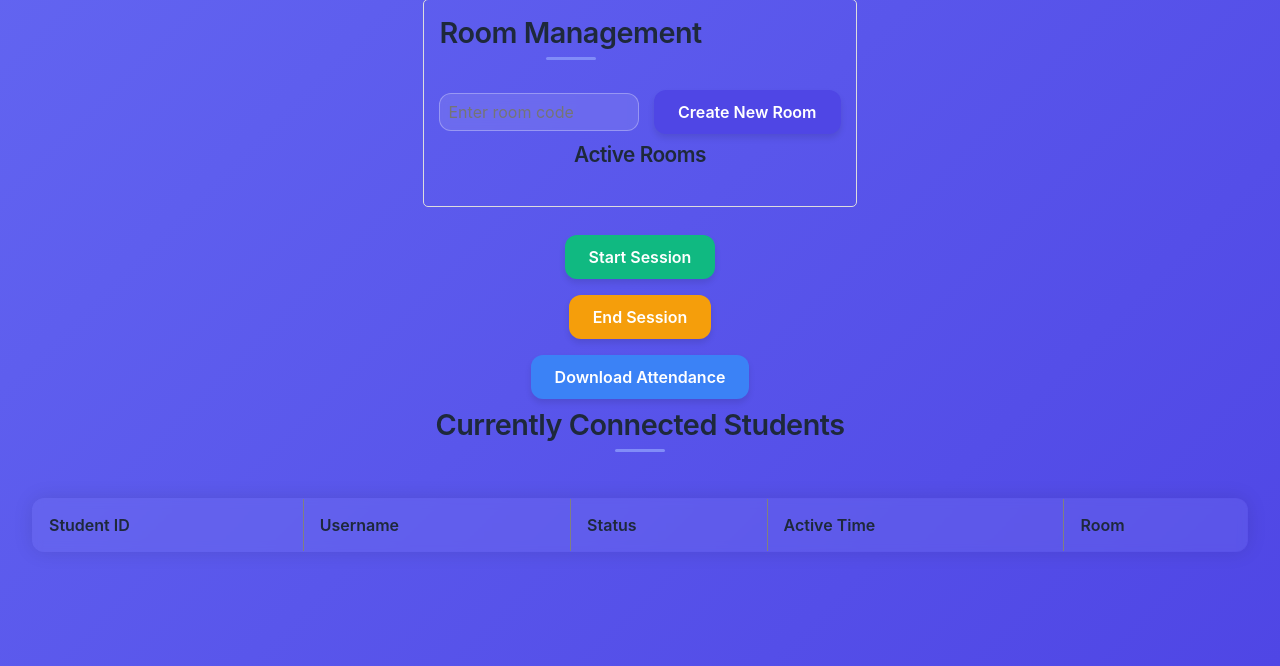
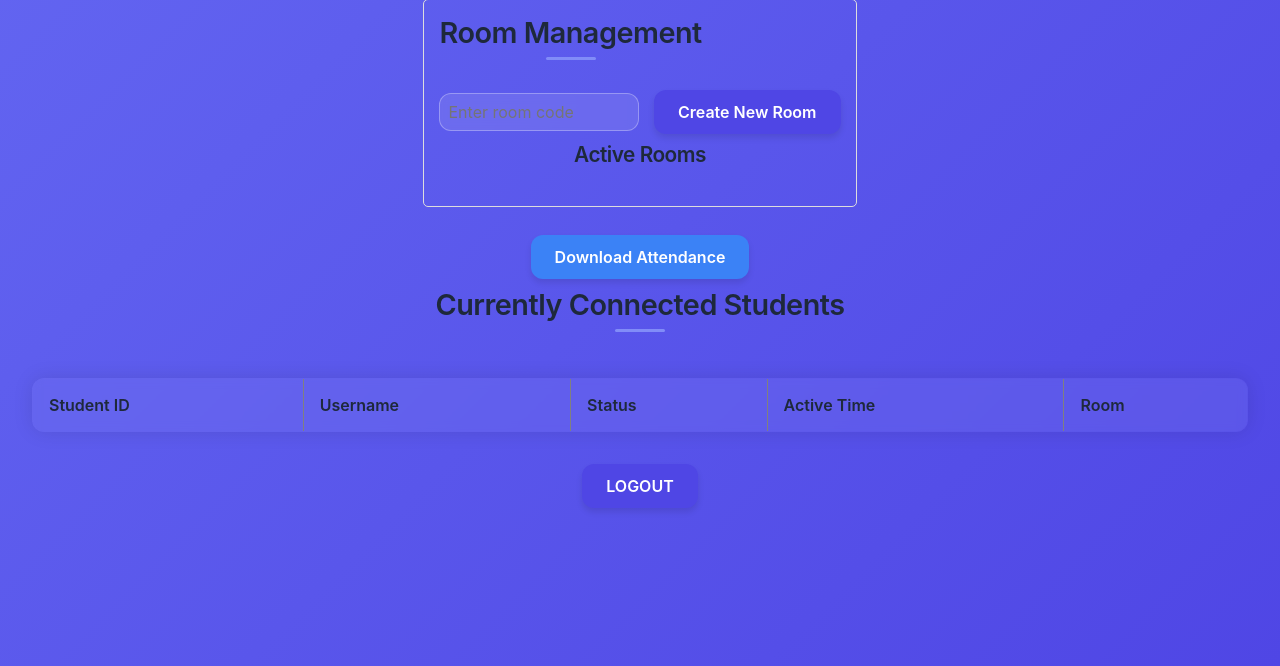
Before and after one commit to kailai-13/True_Wifi_Attendance, a Flask app: page /admin_dashboard in a window 1280 px wide. Shown: the part 134-800 px from the top of the page. Run offline with Flask 3, Linux system fonts and the light colour scheme; a user stored in the database is signed in; lists and menus that the app fills with data are empty.

Commit message:
debugged admin and student dashboard

```diff
--- a/app.py
+++ b/app.py
@@ -315,13 +315,9 @@ def close_room(room_code):
     if not room:
         return jsonify({'success': False, 'message': 'Room not found'})
 
-    # Set room as inactive
-    room.active = False
-
     # Log out all students in the room
     students_in_room = Student.query.filter_by(current_room=room_code, is_logged_in=True).all()
     for student in students_in_room:
-        # Create attendance record
         if student.login_time:
             active_duration = (datetime.now() - student.login_time).total_seconds() / 60
             attendance = AttendanceRecord(
@@ -339,6 +335,8 @@ def close_room(room_code):
         student.login_time = None
         student.last_active_time = None
 
+    # Delete the room
+    db.session.delete(room)
     db.session.commit()
 
     return jsonify({'success': True, 'message': f'Room {room_code} closed successfully'})
@@ -448,7 +446,7 @@ def student_dashboard():
     return render_template('student_dashboard.html', student=student)
 
 # Logout route
-@app.route('/logout', methods=['GET', 'POST'])
+@app.route('/logout', methods=['POST'])
 def logout():
     if 'student_id' in session:
         student_id = session.get('student_id')
@@ -474,53 +472,39 @@ def logout():
             student.last_active_time = None
             db.session.commit()
 
-        # Clear session
+        # Clear student session
         session.pop('student_id', None)
         session.pop('student_username', None)
         session.pop('current_room', None)
 
     elif 'admin_id' in session:
+        admin_id = session.get('admin_id')
+
+        # Close all active rooms created by the admin
+        rooms = Room.query.filter_by(admin_id=admin_id).all()
+        for room in rooms:
+            db.session.delete(room)
+        db.session.commit()
+
+        # Clear admin session
         session.pop('admin_id', None)
         session.pop('admin_username', None)
 
-    return redirect(url_for('index'))
+    return jsonify({'success': True, 'message': 'Logged out successfully', 'redirect': url_for('index')})
 
-# Admin start session
-@app.route('/start_session', methods=['POST'])
-def start_session():
-    if 'admin_id' not in session:
-        return jsonify({'message': 'Admin not logged in'}), 401
+@app.route('/logout_s', methods=['POST'])
+def logout_s():
+    if 'student_id' in session:
+        student_id = session.get('student_id')
+        student = Student.query.get(student_id)
 
-    admin_id = session['admin_id']
-    admin = Admin.query.get(admin_id)
-    admin.session_active = True
-    db.session.commit()
-
-    return jsonify({'message': 'Session started successfully'})
-
-# Admin end session
-@app.route('/end_session', methods=['POST'])
-def end_session():
-    if 'admin_id' not in session:
-        return jsonify({'message': 'Admin not logged in'}), 401
-
-    admin_id = session['admin_id']
-    admin = Admin.query.get(admin_id)
-
-    # End all active rooms for this admin
-    active_rooms = Room.query.filter_by(admin_id=admin_id, active=True).all()
-    for room in active_rooms:
-        room.active = False
-
-        # Log out all students in the room
-        students_in_room = Student.query.filter_by(current_room=room.room_code, is_logged_in=True).all()
-        for student in students_in_room:
+        if student and student.is_logged_in:
             # Create attendance record
             if student.login_time:
                 active_duration = (datetime.now() - student.login_time).total_seconds() / 60
                 attendance = AttendanceRecord(
                     student_id=student.student_id,
-                    room_code=room.room_code,
+                    room_code=student.current_room,
                     login_time=student.login_time,
                     logout_time=datetime.now(),
                     active_duration=active_duration
@@ -532,11 +516,30 @@ def end_session():
             student.current_room = None
             student.login_time = None
             student.last_active_time = None
+            db.session.commit()
 
-    admin.session_active = False
-    db.session.commit()
+        # Clear student session
+        session.pop('student_id', None)
+        session.pop('student_username', None)
+        session.pop('current_room', None)
 
-    return jsonify({'message': 'Session ended successfully'})
+    elif 'admin_id' in session:
+        admin_id = session.get('admin_id')
+
+        # Close all active rooms created by the admin
+        rooms = Room.query.filter_by(admin_id=admin_id).all()
+        for room in rooms:
+            db.session.delete(room)
+        db.session.commit()
+
+        # Clear admin session
+        session.pop('admin_id', None)
+        session.pop('admin_username', None)
+
+    return jsonify({'success': True, 'message': 'Logged out successfully', 'redirect': url_for('index')})
+
+
+
 
 # Update student activity
 @app.route('/update_activity', methods=['POST'])
--- a/templates/admin_dashboard.html
+++ b/templates/admin_dashboard.html
@@ -6,40 +6,6 @@
     <title>Admin Dashboard</title>
     <link rel="stylesheet" type="text/css" href="{{ url_for('static', filename='app.css') }}">
     <script>
-        function startSession() {
-            fetch("/start_session", { method: "POST" })
-                .then(response => response.json())
-                .then(data => alert(data.message))
-                .then(() => location.reload());
-        }
-
-        function endSession() {
-            fetch("/end_session", { method: "POST" })
-                .then(response => response.json())
-                .then(data => alert(data.message))
-                .then(() => location.reload());
-        }
-
-        function updateStudentList() {
-            fetch("/active_students")
-                .then(response => response.json())
-                .then(data => {
-                    let tableBody = document.getElementById("student-list");
-                    tableBody.innerHTML = "";
-                    data.forEach(student => {
-                        let row = `<tr>
-                            <td>${student.student_id}</td>
-                            <td>${student.username}</td>
-                            <td>${student.status}</td>
-                            <td>${student.active_time}</td>
-                            <td>${student.room}</td>
-                        </tr>`;
-                        tableBody.innerHTML += row;
-                    });
-                });
-        }
-
-        setInterval(updateStudentList, 2000);  // Refresh every 2 seconds
         function createRoom() {
             const roomCode = document.getElementById('room-code').value;
             if (!roomCode) {
@@ -68,14 +34,32 @@
         function closeRoom(roomCode) {
             if (confirm(`Are you sure you want to close ${roomCode}?`)) {
                 fetch(`/close_room/${roomCode}`, { method: "POST" })
+                    .then(response => response.json())
+                    .then(data => {
+                        alert(data.message);
+                        location.reload(); // Refresh the page to update the room list
+                    })
+                    .catch(error => {
+                        console.error('Error closing room:', error);
+                        alert('Failed to close room. Please try again.');
+                    });
+            }
+        }
+
+        function logout() {
+            fetch("/logout", { method: "POST" })
                 .then(response => response.json())
                 .then(data => {
                     alert(data.message);
-                    location.reload();
+                    if (data.redirect) {
+                        window.location.href = data.redirect; // Redirect to the index page
+                    }
+                })
+                .catch(error => {
+                    console.error('Error logging out:', error);
+                    alert('Failed to logout. Please try again.');
                 });
-            }
         }
-
     </script>
 </head>
 <body>
@@ -97,8 +81,7 @@
             {% endfor %}
         </ul>
     </div>
-    <button onclick="startSession()">Start Session</button>
-    <button onclick="endSession()">End Session</button>
+
     <a href="/download_attendance"><button>Download Attendance</button></a>
 
     <h2>Currently Connected Students</h2>
@@ -122,5 +105,6 @@
             {% endfor %}
         </tbody>
     </table>
+    <button onclick="logout()">LOGOUT</button>
 </body>
 </html>
```
Also changed, not shown: templates/student_dashboard.html (+14 -5 lines), instance/admin.db, instance/rooms.db, instance/students.db, 2 other files.
